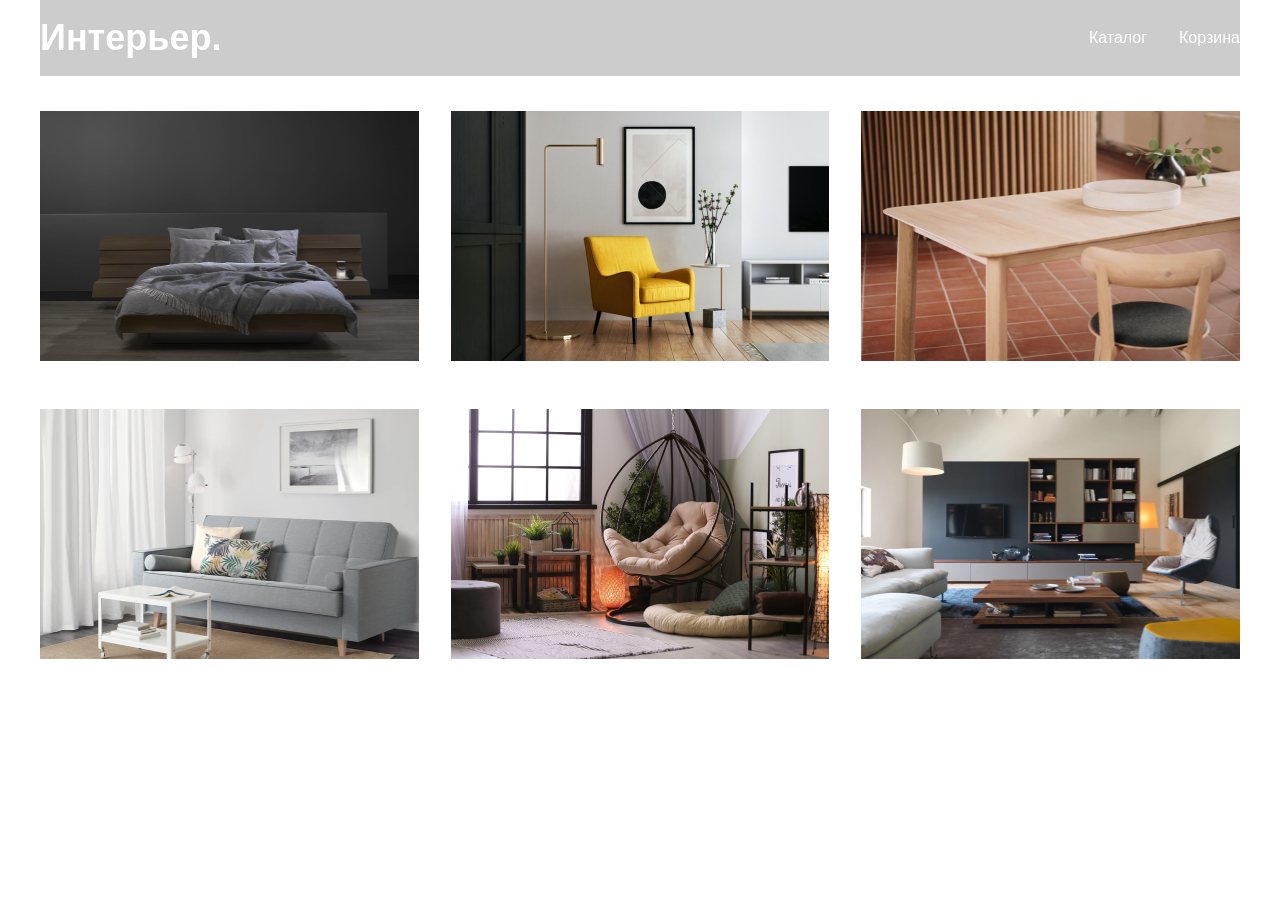
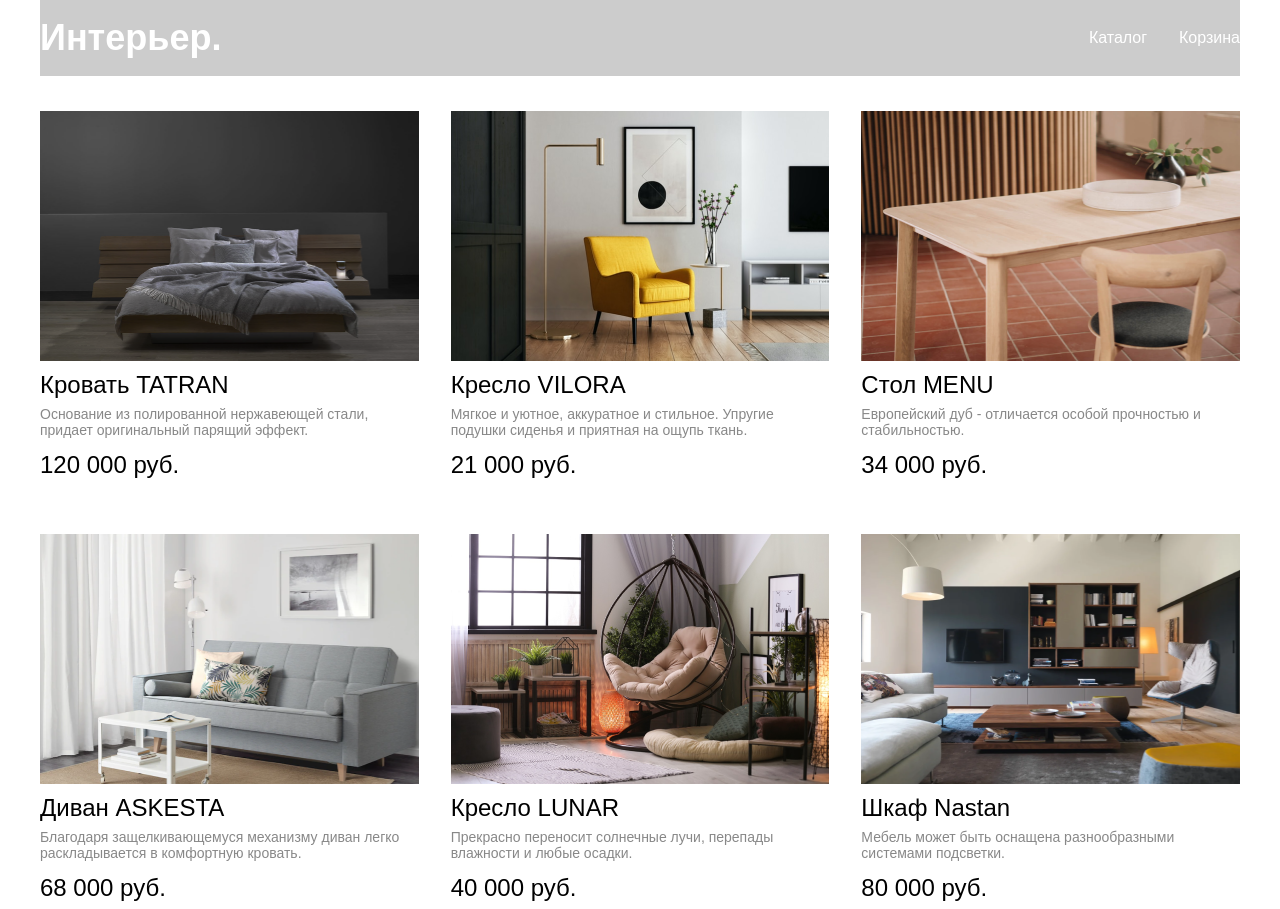
Before and after one commit to pavellevap2/skypro-testovoe, a React (Create React App) app: page / in a window 1280 px wide. Before the commit the page ends 800 px from the top, so only its background shows below. Built offline with nearby package versions, Linux system fonts and the light colour scheme.

Commit message:
feat: add product selection

```diff
--- a/src/components/app/App.tsx
+++ b/src/components/app/App.tsx
@@ -6,15 +6,34 @@ import MainPage from '../../pages/main';
 import CartPage from '../../pages/cart';
 
 function App() {
-  const [selectedItemsIds, selectItemIds] = useState<number[] | []>([]);
+  const [selectedItemsIds, selectItemIds] = useState<number[]>([]);
+
+  const selectItem = (selectedId: number) => {
+    if (selectedItemsIds?.includes(selectedId)) {
+      const filtered = selectedItemsIds.filter((id) => selectedId === id);
+      selectItemIds(filtered);
+    } else {
+      selectItemIds((prev) => [...prev, selectedId]);
+    }
+  };
 
   return (
     <div className="App">
       <div className="App-wrapper">
         <Header />
         <Routes>
-          <Route index element={<MainPage />} />
-          <Route path="/cart" element={<CartPage />} />
+          <Route
+            element={
+              <MainPage selectItem={selectItem} selectedItemsIds={selectedItemsIds} />
+            }
+            index
+          />
+          <Route
+            path="/cart"
+            element={
+              <CartPage selectItem={selectItem} selectedItemsIds={selectedItemsIds} />
+            }
+          />
           <Route />
         </Routes>
       </div>
--- a/src/components/catalogue/Catalogue.scss
+++ b/src/components/catalogue/Catalogue.scss
@@ -15,4 +15,21 @@
 .catalogue-item-background {
     width: 100%;
     height: 250px;
+    margin-bottom: 10px;
 }
+
+.catalogue-item-text {
+    color: #000;
+    font-size: 24px;
+    font-weight: 500;
+    line-height: normal;
+    margin-bottom: 7px;
+}
+
+.catalogue-item-description {
+    color: #888;
+    font-size: 14px;
+    font-weight: 400;
+    line-height: normal;
+    margin-bottom: 13px;
+}
--- a/src/components/catalogue/Catalogue.tsx
+++ b/src/components/catalogue/Catalogue.tsx
@@ -1,18 +1,32 @@
-import { CATALOGUE_DATA } from '../../data/catalogue-data';
+import { FC } from 'react';
 import './Catalogue.scss';
+import { IProduct } from '../../types/product';
 
-const Catalogue = () => {
+interface Props {
+  selectItem: (id: number) => void;
+  products: IProduct[];
+}
+
+const Catalogue: FC<Props> = ({ selectItem, products }) => {
   return (
-    <main className="catalogue">
-      {CATALOGUE_DATA.map((item) => (
+    <div className="catalogue">
+      {products.map((item) => {
+        const price = new Intl.NumberFormat('ru-RU').format(item.price);
+
+        return (
           <div key={item.id} className="catalogue-item">
             <div
+              onClick={() => selectItem(item.id)}
               className="catalogue-item-background"
               style={{ backgroundImage: `url(${item.pictureUrl})` }}
             />
+            <div className="catalogue-item-text">{item.title}</div>
+            <div className="catalogue-item-description">{item.description}</div>
+            <div className="catalogue-item-text">{`${price} руб.`}</div>
           </div>
-      ))}
-    </main>
+        );
+      })}
+    </div>
   );
 };
 
--- a/src/pages/cart.tsx
+++ b/src/pages/cart.tsx
@@ -1,4 +1,7 @@
-const CartPage = () => {
+import { FC } from 'react';
+import { ICart } from '../types/cart';
+
+const CartPage: FC<ICart> = () => {
   return <div>страница корзины</div>;
 };
 
--- a/src/pages/main.tsx
+++ b/src/pages/main.tsx
@@ -1,10 +1,16 @@
+import { FC, useState } from 'react';
 import Catalogue from '../components/catalogue/Catalogue';
+import { ICart } from '../types/cart';
+import { IProduct } from '../types/product';
+import { CATALOGUE_DATA } from '../data/catalogue-data';
 
-const MainPage = () => {
+const MainPage: FC<ICart> = ({ selectItem }) => {
+  const [products, setProducts] = useState<IProduct[]>(CATALOGUE_DATA);
+
   return (
-    <div>
-      <Catalogue />
-    </div>
+    <main>
+      <Catalogue products={products} selectItem={selectItem} />
+    </main>
   );
 };
 
--- /dev/null
+++ b/src/types/cart.ts
@@ -0,0 +1,4 @@
+export interface ICart {
+  selectedItemsIds: number[] | [];
+  selectItem: (id: number) => void;
+}
```
Lines whose indentation alone changed are shown as unchanged.
